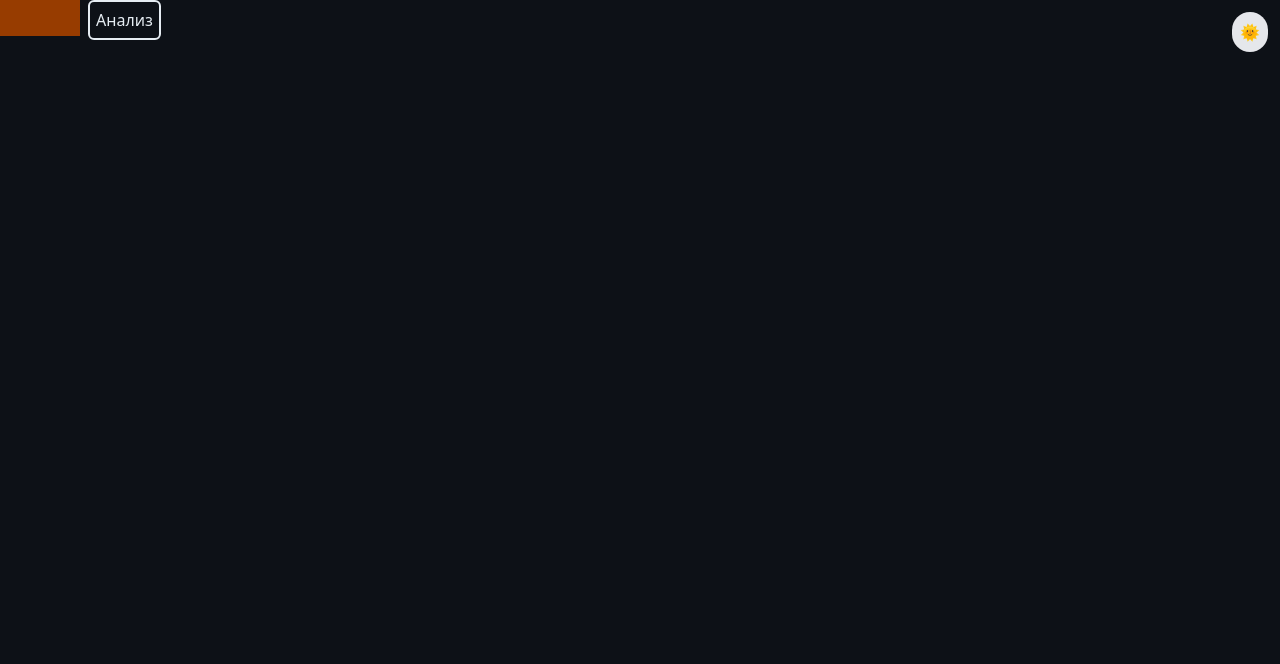
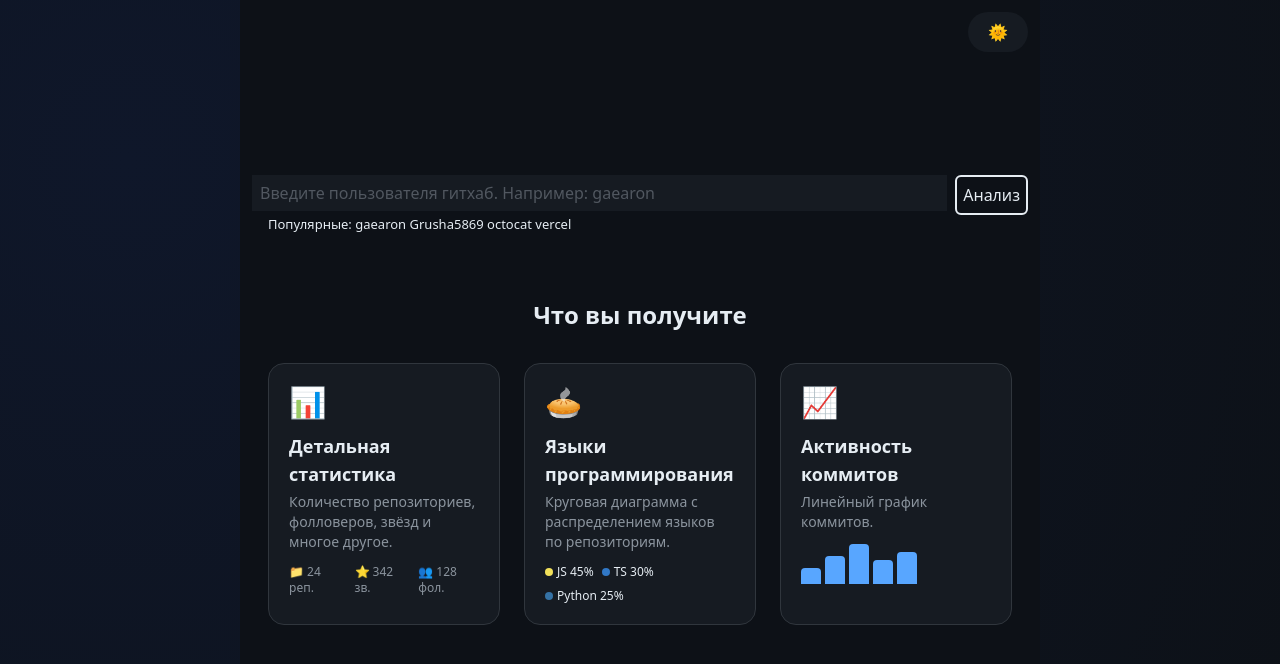
Before and after one commit to Grusha5869/github-dash, a Next.js app: page / in a window 1280 px wide. Shown: the top 664 px of the page. Built offline with nearby package versions, Linux system fonts and the light colour scheme.

Commit message:
add InfoOpportunities

```diff
--- a/app/globals.css
+++ b/app/globals.css
@@ -11,6 +11,8 @@
   --accent-red: #cf222e;
   --border: #d0d7de;
 
+  --bg-gradient: radial-gradient(circle at 10% 20%, rgba(147, 197, 253, 0.3), rgba(255, 255, 255, 0.95));
+
   /* Подбор цветов для топа репозиториев */
   --rank-1: #D4A017;
   --rank-2: #78909C;
@@ -19,6 +21,8 @@
   --rank-5: #8E24AA;
   --rank-6: #00796B;
   --rank-7: #D84315;
+
+  --bg-secondary-hover: #e6eaef;
 
   --transition-default: 0.3s;
 }
@@ -33,6 +37,8 @@
   --accent-red: #f85149;
   --border: #30363d;
 
+  --bg-gradient: radial-gradient(circle at 10% 20%, #0f172a, #0d1117);
+
   --rank-1: #F7D44A;
   --rank-2: #B0BEC5;
   --rank-3: #D9A066;
@@ -40,12 +46,19 @@
   --rank-5: #BA68C8;
   --rank-6: #4DB6AC;
   --rank-7: #FF8A65;
+
+  --bg-secondary-hover: #212832;
+
+  --transition-default: 0.3s;
 }
 
 body {
-  background-color: var(--bg-primary);
+  /* background-color: var(--bg-primary); */
+  background: var(--bg-gradient);
+  min-height: 100vh;
   color: var(--text-primary);
   transition: var(--transition-default);
+  overflow: hidden;
 }
 
 .p-25-15 {
@@ -56,6 +69,10 @@ body {
   margin: auto 0;
 }
 
+.margin-0-auto {
+  margin: 0 auto;
+}
+
 p, div, strong, ul, li {
   transition: var(--transition-default);
 }
--- a/app/page.tsx
+++ b/app/page.tsx
@@ -1,5 +1,5 @@
 'use client';
-import { SearchBtn, ThemeBtn } from "@/components";
+import { FormHome, ThemeBtn, MainContainer, InfoOpportunities } from "@/components";
 import { useRouter } from "next/navigation";
 import { SubmitEventHandler, useState } from "react";
 
@@ -14,16 +14,18 @@ export default function Home() {
   }
 
   return (
-    <div>
-      <form className="flex gap-2" onSubmit={event => searchSubmit(event)}>
-        <input
-          type="text"
-          className="w-20 h-9 bg-amber-800"
-          onChange={event => setValue(event.target.value)}
+    <MainContainer>
+      <div className="flex flex-col justify-center h-full">
+        <FormHome
+          setValue={setValue}
+          searchSubmit={searchSubmit}
         />
-        <SearchBtn />
-      </form>
-      <ThemeBtn />
-    </div>
+        <p className="text-[13px] pl-4">Популярные: gaearon  Grusha5869  octocat  vercel</p>
+        <div className="absolute top-3 right-3">
+          <ThemeBtn />
+        </div>
+        <InfoOpportunities />
+      </div>
+    </MainContainer>
   );
 }
--- a/app/user/[username]/page.tsx
+++ b/app/user/[username]/page.tsx
@@ -1,5 +1,5 @@
 import { getUser, getUserRepos, getUserEvents } from "@/lib/githubApi"
-import { UserContainer, Profile, Statistic, TopRepos, LanguageChart, ActivityChart, ThemeBtn } from "@/components"
+import { UserContainer, Profile, Statistic, TopRepos, LanguageChart, ActivityChart, ThemeBtn, BackBtn } from "@/components"
 
 type PageProps = {
     params: Promise<{ username: string }>
@@ -38,7 +38,10 @@ export default async function Page({ params }: PageProps) {
                     userRepos={userRepos}
                 />
             </div>
-            <ThemeBtn />
+            <div className="absolute top-3 right-3 flex flex-col gap-2">
+                <ThemeBtn />
+                <BackBtn />
+            </div>
 
         </UserContainer>
     )
--- /dev/null
+++ b/components/buttons/BackBtn.tsx
@@ -0,0 +1,17 @@
+'use client'
+
+import { useRouter } from "next/navigation"
+
+export default function BackBtn() {
+    const router = useRouter()
+    function handleClick() {
+        router.push("/")
+    }
+    return (
+        <button
+            onClick={handleClick}
+            className="p-2 rounded-xl bg-(--bg-secondary)"
+            aria-label="Вернуться назад"
+        >Назад</button>
+    )
+}
--- a/components/buttons/SearchBtn.tsx
+++ b/components/buttons/SearchBtn.tsx
@@ -8,6 +8,7 @@ export default function SearchBtn({ text = "Анализ" }: BtnProps) {
         <button
           type="submit"
           className="border-2 p-1.5 rounded-md"
+          aria-label={text}
         >{text}</button>
     )
 }
--- a/components/buttons/ThemeBtn.tsx
+++ b/components/buttons/ThemeBtn.tsx
@@ -8,7 +8,7 @@ export default function ThemeBtn() {
   return (
     <button
       onClick={toggleTheme}
-      className="p-2 rounded-full bg-gray-200 dark:bg-gray-700 transition absolute top-3 right-3"
+      className="p-2 rounded-full bg-(--bg-secondary) w-15 h-10 hover:bg-(--bg-secondary-hover) transition-(--transition-default)"
       aria-label="Переключить тему"
     >
       {isDark ? '🌞' : '🌙'}
--- /dev/null
+++ b/components/container/MainContainer.tsx
@@ -0,0 +1,9 @@
+type ContainerProps = {
+    children: React.ReactNode
+}
+
+export default function MainContainer({ children }: ContainerProps) {
+    return (
+        <div className="relative w-200 h-screen margin-0-auto p-3 bg-(--bg-primary)">{children}</div>
+    )
+}
--- /dev/null
+++ b/components/homePage/FormHome.tsx
@@ -0,0 +1,21 @@
+import { SearchBtn } from "@/components"
+import { SubmitEventHandler } from "react"
+
+type FormHomeProps = {
+    setValue: (value: string) => void;
+    searchSubmit: SubmitEventHandler<HTMLFormElement>
+}
+
+export default function FormHome({ setValue, searchSubmit }: FormHomeProps) {
+    return (
+        <form className="flex gap-2" onSubmit={event => searchSubmit(event)}>
+          <input
+            type="text"
+            className="w-100 h-9 p-2 bg-(--bg-secondary) flex-1 text-(--text-secondary)"
+            onChange={event => setValue(event.target.value)}
+            placeholder="Введите пользователя гитхаб. Например: gaearon"
+          />
+          <SearchBtn />
+        </form>
+    )
+}
--- /dev/null
+++ b/components/homePage/InfoOpportunities.tsx
@@ -0,0 +1,54 @@
+export default function InfoOpportunities() {
+    return (
+        <div className="mt-16 max-w-4xl mx-auto px-4">
+          <h2 className="text-2xl font-bold text-center mb-8 text-(--text-primary)">
+            Что вы получите
+          </h2>
+          <div className="grid grid-cols-1 sm:grid-cols-2 lg:grid-cols-3 gap-6">
+            {/* Карточка статистики */}
+            <div className="bg-(--bg-secondary) rounded-2xl p-5 border border-(--border) transition hover:scale-[1.02]">
+              <div className="text-3xl mb-3">📊</div>
+              <h3 className="text-lg font-semibold text-(--text-primary)">Детальная статистика</h3>
+              <p className="text-sm text-(--text-secondary) mt-1">
+                Количество репозиториев, фолловеров, звёзд и многое другое.
+              </p>
+              <div className="mt-3 flex gap-3 text-xs text-(--text-secondary)">
+                <span>📁 24 реп.</span>
+                <span>⭐ 342 зв.</span>
+                <span>👥 128 фол.</span>
+              </div>
+            </div>
+
+            {/* Карточка языков */}
+            <div className="bg-(--bg-secondary) rounded-2xl p-5 border border-(--border) transition hover:scale-[1.02]">
+              <div className="text-3xl mb-3">🥧</div>
+              <h3 className="text-lg font-semibold text-(--text-primary)">Языки программирования</h3>
+              <p className="text-sm text-(--text-secondary) mt-1">
+                Круговая диаграмма с распределением языков по репозиториям.
+              </p>
+              <div className="mt-3 flex flex-wrap gap-2 text-xs">
+                <span className="flex items-center gap-1"><span className="w-2 h-2 rounded-full bg-[#f1e05a]"></span>JS 45%</span>
+                <span className="flex items-center gap-1"><span className="w-2 h-2 rounded-full bg-[#3178c6]"></span>TS 30%</span>
+                <span className="flex items-center gap-1"><span className="w-2 h-2 rounded-full bg-[#3572A5]"></span>Python 25%</span>
+              </div>
+            </div>
+
+            {/* Карточка коммитов */}
+            <div className="bg-(--bg-secondary) rounded-2xl p-5 border border-(--border) transition hover:scale-[1.02]">
+              <div className="text-3xl mb-3">📈</div>
+              <h3 className="text-lg font-semibold text-(--text-primary)">Активность коммитов</h3>
+              <p className="text-sm text-(--text-secondary) mt-1">
+                Линейный график коммитов.
+              </p>
+              <div className="mt-3 flex items-end gap-1 h-10">
+                <div className="w-5 bg-(--accent-blue) h-4 rounded-t-sm"></div>
+                <div className="w-5 bg-(--accent-blue) h-7 rounded-t-sm"></div>
+                <div className="w-5 bg-(--accent-blue) h-10 rounded-t-sm"></div>
+                <div className="w-5 bg-(--accent-blue) h-6 rounded-t-sm"></div>
+                <div className="w-5 bg-(--accent-blue) h-8 rounded-t-sm"></div>
+              </div>
+            </div>
+          </div>
+        </div>
+    )
+}
--- a/components/index.js
+++ b/components/index.js
@@ -7,3 +7,7 @@ export { default as LanguageChart } from "./userPage/LanguageChart"
 export { default as ActivityChart } from "./userPage/ActivityChart"
 export { default as ThemeProvider } from "./provider/ThemeProvider"
 export { default as ThemeBtn } from "./buttons/ThemeBtn"
+export { default as BackBtn } from "./buttons/BackBtn"
+export { default as MainContainer } from "./container/MainContainer"
+export { default as FormHome } from "./homePage/FormHome"
+export { default as InfoOpportunities } from "./homePage/InfoOpportunities"
--- a/components/userPage/ActivityChart.tsx
+++ b/components/userPage/ActivityChart.tsx
@@ -59,7 +59,7 @@ export default function ActivityChart({ userEvents }: ActivityChartProps) {
     }
 
     return (
-        <ResponsiveContainer width="80%" height={500}>
+        <ResponsiveContainer className="margin-auto-0" width="80%" height={500}>
             <LineChart data={filledData}>
                 <CartesianGrid strokeDasharray="3 3" />
                 <XAxis dataKey="date" />
```
Also changed, not shown: 1 other file (tests, documents, lock files or other folders).
